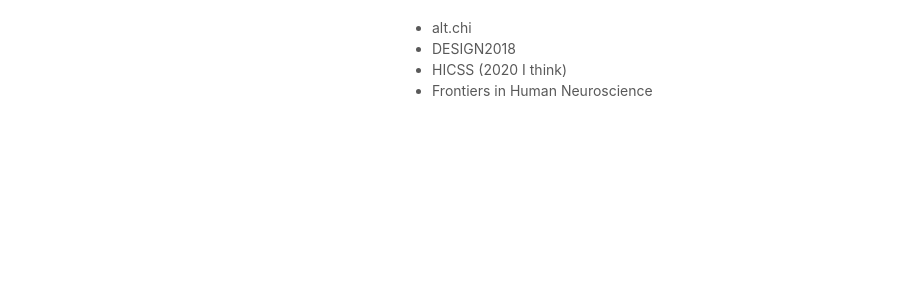
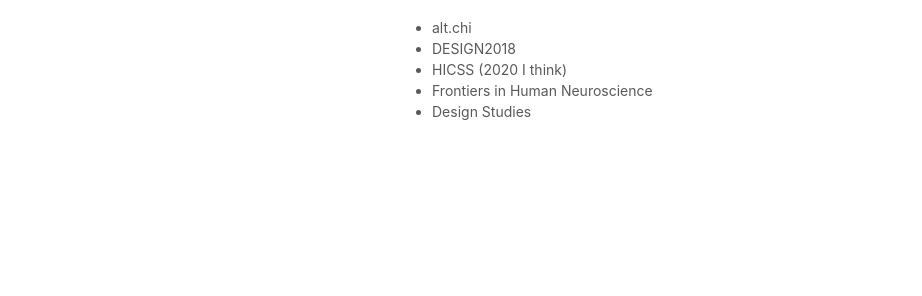
Before and after one commit to superhenrikke/superhenrikke.github.io, a Jekyll site: the page built from rejections.md, in a window 1280 px wide. Shown: the part 422-718 px from the top of the page, without its empty margins (178-1100 px from the left). Built offline with Jekyll 4.4.1, drawn with Linux system fonts in a browser that asks for light colours; our own code applies the rules of GitHub Pages for plain Markdown files; a script that is not in the unit is left out.

Commit message:
new rejection

```diff
--- a/rejections.md
+++ b/rejections.md
@@ -8,3 +8,4 @@
 - DESIGN2018
 - HICSS (2020 I think)
 - Frontiers in Human Neuroscience
+- Design Studies
```
